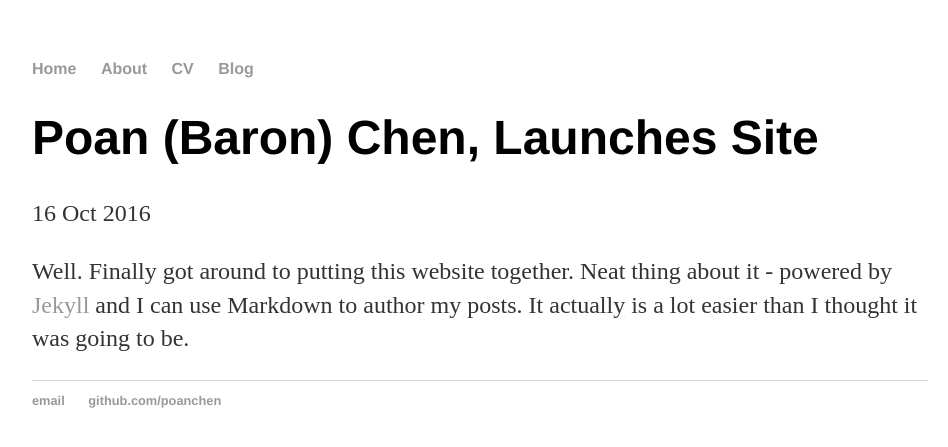
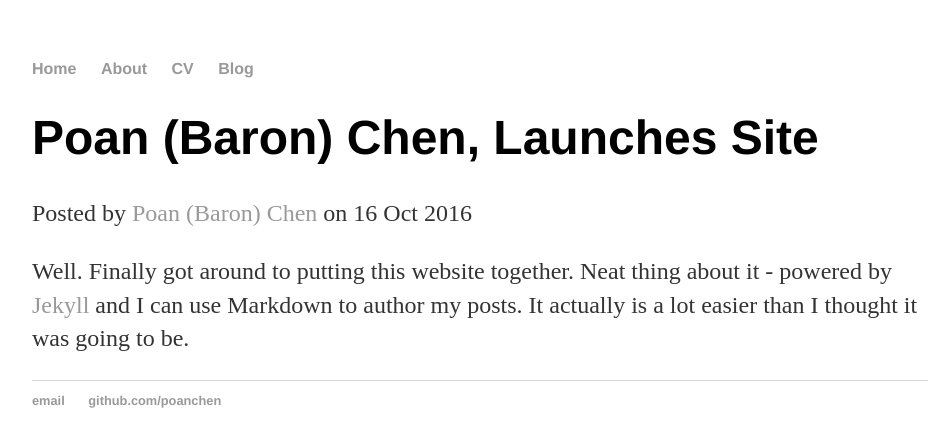
Before and after one commit to poanchen/poanchen.github.io, a Jekyll site: the page built from _posts/2016-10-16-poanchen-site-launched.md, in a window 1280 px wide. Shown: the top 447 px of the page, without its empty margins (160-1108 px from the left). Built offline with Jekyll 4.4.1, drawn with Linux system fonts in a browser that asks for light colours; comment, search, counter and statistics services are not loaded.

Commit message:
fixed the url for disqus, add minor changes on post.html

```diff
--- a/_includes/disqus.html
+++ b/_includes/disqus.html
@@ -1,9 +1,7 @@
 <div id="disqus_thread"></div>
 <script>
   var disqus_config = function () {
-    var getUrl = window.location;
-    var baseUrl = getUrl.protocol + "//" + getUrl.host;
-    this.page.url = baseUrl + "{{ page.url }}";
+    this.page.url = "{{ page.url | absolute_url }}";
     this.page.identifier = "{{ page.url }}";
   };
   (function() { // DON'T EDIT BELOW THIS LINE
--- a/_layouts/post.html
+++ b/_layouts/post.html
@@ -3,13 +3,17 @@ layout: default
 ---
 <h1>{{ page.title }}</h1>
 <p class="meta">
-  {{ page.date | date_to_string }}
+  {% if page.author and page.author_url %}
+    Posted by <a href="{{ page.author_url }}" target="_blank">{{ page.author }}</a> on {{ page.date | date_to_string }}
+  {% elsif page.author %}
+    Posted by {{ page.author }} on {{ page.date | date_to_string }}
+  {% else %}
+    {{ page.date | date_to_string }}
+  {% endif %}
 </p>
 
 <div class="post">
   {{ content }}
 </div>
 
-<div>
-  {% include disqus.html %}
-</div>
+{% include disqus.html %}
--- a/_posts/2016-10-16-poanchen-site-launched.md
+++ b/_posts/2016-10-16-poanchen-site-launched.md
@@ -1,6 +1,8 @@
 ---
 layout: post
 title: "Poan (Baron) Chen, Launches Site"
+author: Poan (Baron) Chen
+author_url: https://github.com/poanchen
 date: 2016-10-16
 ---
 
```
